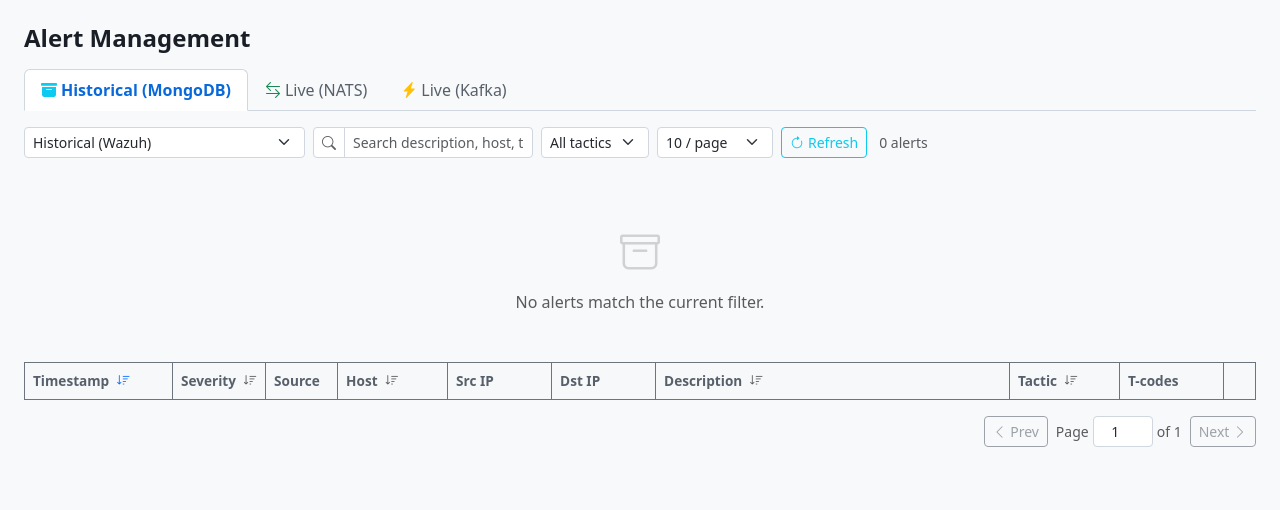
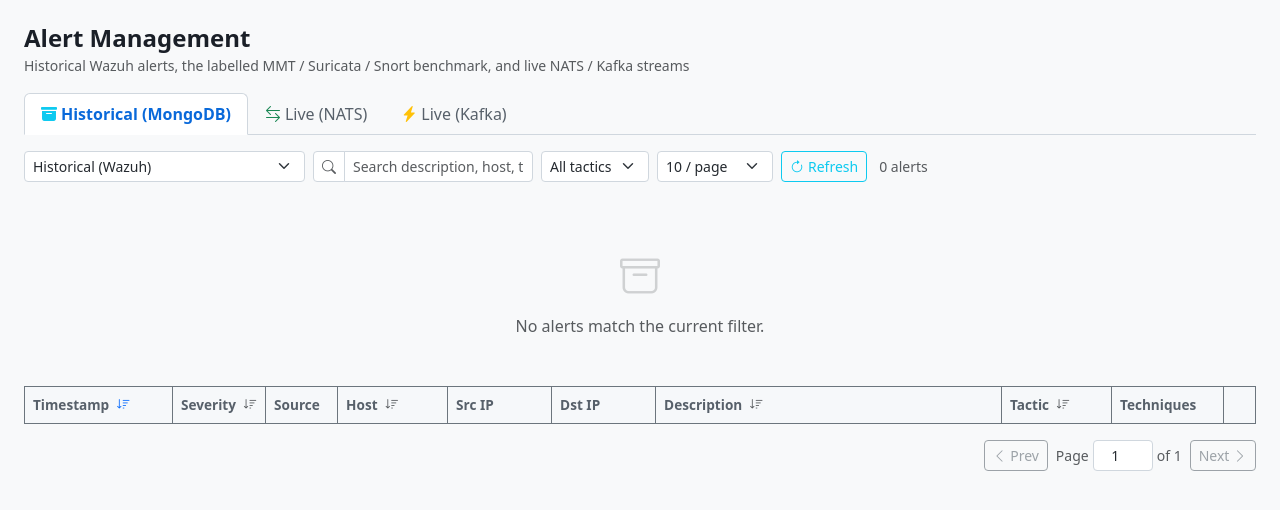
Before and after one commit to Montimage/ai4soar, a Flask app: page /ui/alerts in a window 1280 px wide. Shown: the part 57-567 px from the top of the page. Run offline with Flask 3, Linux system fonts and the light colour scheme; data that the repository does not hold is empty.

Commit message:
improve web interfaces

```diff
--- a/web/templates/alerts.html
+++ b/web/templates/alerts.html
@@ -3,7 +3,11 @@
 
 {% block content %}
 <div class="d-flex justify-content-between align-items-center mb-3">
-  <h4 class="mb-0 fw-bold">Alert Management</h4>
+  <div>
+    <h4 class="mb-0 fw-bold">Alert Management</h4>
+    <small class="text-muted">Historical Wazuh alerts, the labelled MMT / Suricata / Snort
+      benchmark, and live NATS / Kafka streams</small>
+  </div>
 </div>
 
 <!-- Source tabs -->
@@ -71,7 +75,7 @@
             <th style="width:74px">Severity</th>
             <th style="width:62px">Source</th>
             <th style="max-width:180px">Description</th>
-            <th style="width:90px">T-codes</th>
+            <th style="width:90px">Techniques</th>
             <th style="width:108px">Src IP</th>
             <th style="width:108px">Dst IP</th>
             <th style="width:32px"></th>
@@ -118,7 +122,7 @@
             <th style="width:74px">Severity</th>
             <th style="width:62px">Source</th>
             <th style="max-width:180px">Description</th>
-            <th style="width:90px">T-codes</th>
+            <th style="width:90px">Techniques</th>
             <th style="width:108px">Host</th>
             <th style="width:32px"></th>
           </tr>
@@ -221,7 +225,7 @@
             <th class="sort-col" data-col="tactic"    style="width:110px">
               Tactic <i class="bi bi-sort-down ms-1 text-muted sort-icon"></i>
             </th>
-            <th style="width:104px" id="hist-tcode-th">T-codes</th>
+            <th style="width:112px" id="hist-tcode-th">Techniques</th>
             <th style="width:32px" id="hist-action-th"></th>
           </tr>
         </thead>
@@ -409,7 +413,7 @@ function switchHistSource() {
   document.getElementById('bench-mode').classList.toggle('d-none', !bench);
   document.getElementById('hist-tactic').classList.toggle('d-none', bench);
   document.getElementById('hist-limit').classList.toggle('d-none', bench);
-  document.getElementById('hist-tcode-th').textContent = bench ? 'Expected' : 'T-codes';
+  document.getElementById('hist-tcode-th').textContent = bench ? 'Expected' : 'Techniques';
   document.getElementById('hist-search').placeholder = bench
     ? 'Signature, T-code, tactic…'
     : 'Search description, host, tactic…';
@@ -645,7 +649,7 @@ function renderHistTable(alerts) {
 
     /* Benchmark rows carry a human label under _benchmark.ground_truth. They have no
        MITRE tags of their own (by design — that is what sends them to Path B), so the
-       T-codes column shows what the orchestrator is EXPECTED to find, styled apart from
+       Techniques column shows what the orchestrator is EXPECTED to find, styled apart from
        a real tag so the two are never read as the same thing. */
     const bench = alert._benchmark;
     const gt    = bench ? (bench.ground_truth || {}) : null;
--- a/web/templates/orchestration.html
+++ b/web/templates/orchestration.html
@@ -3,7 +3,11 @@
 
 {% block content %}
 <div class="d-flex justify-content-between align-items-center mb-3">
-  <h4 class="mb-0 fw-bold"><i class="bi bi-cpu text-primary me-2"></i>AI Orchestration</h4>
+  <div>
+    <h4 class="mb-0 fw-bold"><i class="bi bi-cpu text-primary me-2"></i>AI Orchestration</h4>
+    <small class="text-muted">3-stage recommendation engine (STIX lookup, LLM technique
+      attribution + ML similarity, then CACAO 2.0 generation as a safety net)</small>
+  </div>
   <a href="/ui/alerts" class="btn btn-sm btn-outline-secondary">
     <i class="bi bi-arrow-left me-1"></i>Back to Alerts
   </a>
--- a/web/templates/playbooks.html
+++ b/web/templates/playbooks.html
@@ -9,7 +9,7 @@
   </div>
   <div class="d-flex gap-2 align-items-center">
     <input type="text" class="form-control form-control-sm"
-           style="width:220px" id="pb-search" placeholder="Filter by name, technique, tactic…"
+           style="width:340px" id="pb-search" placeholder="Filter by name, technique, tactic…"
            oninput="filterCards()">
     <span class="text-muted small" id="pb-count"></span>
   </div>
```
Also changed, not shown: utils/llm/client.py (+8 -4 lines).
